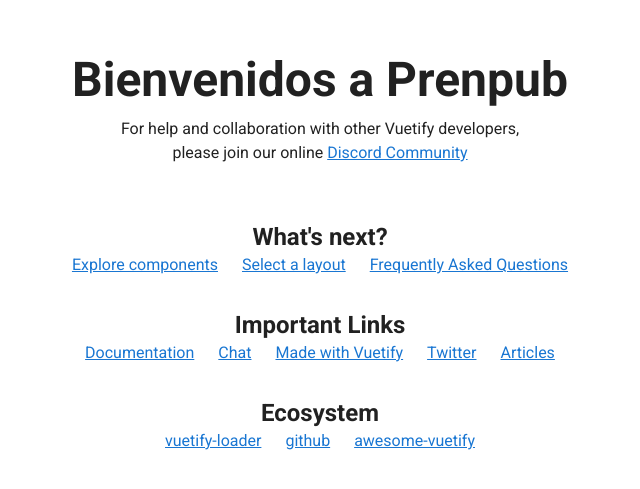
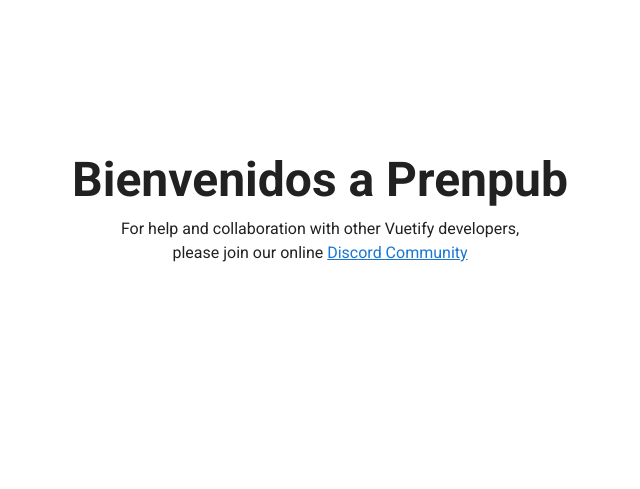
Before and after one commit to Sergio-21-ops/parcial-2-adn3c-diaz_sergio, a Vue app in the folder app_prenpub/: page /#/ in a window 1280 px wide. Shown: the part 205-694 px from the top of the page, without its empty margins (320-960 px from the left). Built offline with nearby package versions, Linux system fonts and the light colour scheme.

Commit message:
logo y mensaje home

```diff
--- a/app_prenpub/src/components/HelloWorld.vue
+++ b/app_prenpub/src/components/HelloWorld.vue
@@ -6,7 +6,7 @@
           :src="require('../assets/prenpublogo.png')"
           class="my-3"
           contain
-          height="200"
+          height="300"
         />
       </v-col>
 
@@ -23,69 +23,6 @@
             target="_blank"
           >Discord Community</a>
         </p>
-      </v-col>
-
-      <v-col
-        class="mb-5"
-        cols="12"
-      >
-        <h2 class="headline font-weight-bold mb-3">
-          What's next?
-        </h2>
-
-        <v-row justify="center">
-          <a
-            v-for="(next, i) in whatsNext"
-            :key="i"
-            :href="next.href"
-            class="subheading mx-3"
-            target="_blank"
-          >
-            {{ next.text }}
-          </a>
-        </v-row>
-      </v-col>
-
-      <v-col
-        class="mb-5"
-        cols="12"
-      >
-        <h2 class="headline font-weight-bold mb-3">
-          Important Links
-        </h2>
-
-        <v-row justify="center">
-          <a
-            v-for="(link, i) in importantLinks"
-            :key="i"
-            :href="link.href"
-            class="subheading mx-3"
-            target="_blank"
-          >
-            {{ link.text }}
-          </a>
-        </v-row>
-      </v-col>
-
-      <v-col
-        class="mb-5"
-        cols="12"
-      >
-        <h2 class="headline font-weight-bold mb-3">
-          Ecosystem
-        </h2>
-
-        <v-row justify="center">
-          <a
-            v-for="(eco, i) in ecosystem"
-            :key="i"
-            :href="eco.href"
-            class="subheading mx-3"
-            target="_blank"
-          >
-            {{ eco.text }}
-          </a>
-        </v-row>
       </v-col>
     </v-row>
   </v-container>
```
